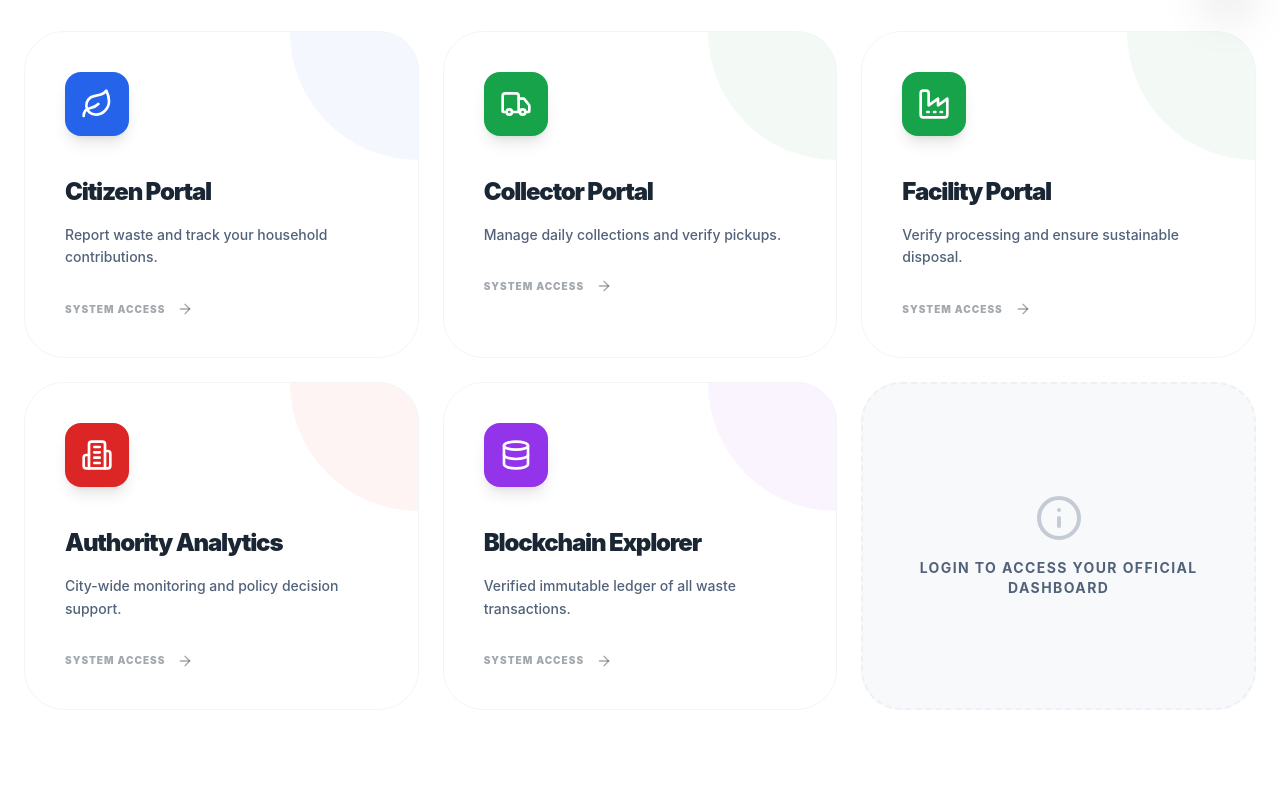
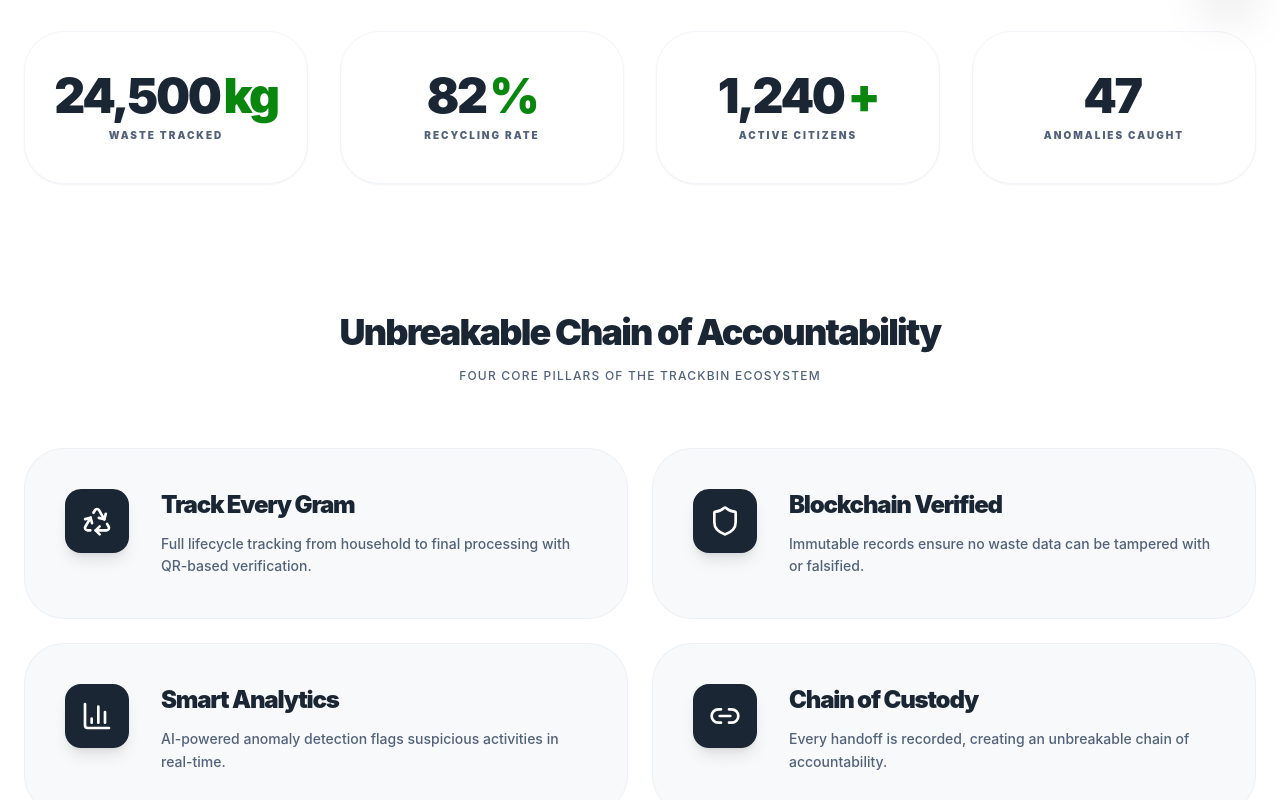
Before and after one commit to kc-conquers-code11/TeamZero_PS2, a React (Vite) app: page / in a window 1280 px wide. Shown: the part 780-1580 px from the top of the page. Built offline with nearby package versions, Linux system fonts and the light colour scheme; the HTML template or start-up script is replaced by a standard one.

Commit message:
Feat: Created Acessiblity Menu , Landing and other pages

```diff
--- a/src/pages/Landing.tsx
+++ b/src/pages/Landing.tsx
@@ -205,7 +205,54 @@
           </div>
         </div>
 
-        {/* Portal Grid */}
+        {/* Numeric Insights - Stats Section */}
+        <div className="grid grid-cols-2 lg:grid-cols-4 gap-8 mb-32">
+          {stats.map((stat, i) => (
+            <motion.div
+              key={stat.label}
+              initial={{ opacity: 0, y: 20 }}
+              whileInView={{ opacity: 1, y: 0 }}
+              viewport={{ once: true }}
+              transition={{ delay: i * 0.1 }}
+              className="bg-white border border-muted p-10 rounded-[2.5rem] shadow-sm hover:shadow-xl transition-all text-center group"
+            >
+              <div className="text-5xl font-black text-[#1a2634] tracking-tighter mb-2 flex items-center justify-center">
+                <AnimatedCounter value={stat.value} />
+                <span className="text-secondary ml-1">{stat.suffix}</span>
+              </div>
+              <div className="text-[10px] uppercase font-black tracking-[0.2em] text-muted-foreground group-hover:text-secondary transition-colors">
+                {stat.label}
+              </div>
+            </motion.div>
+          ))}
+        </div>
+
+        {/* Platform Features - The Four Pillars */}
+        <div className="mb-32">
+          <div className="text-center mb-16">
+            <h2 className="text-4xl font-black text-[#1a2634] tracking-tighter mb-4">Unbreakable Chain of Accountability</h2>
+            <p className="text-muted-foreground font-medium uppercase tracking-widest text-xs">Four core pillars of the TrackBin ecosystem</p>
+          </div>
+          <div className="grid grid-cols-1 md:grid-cols-2 gap-6">
+            {features.map((feature, i) => (
+              <div key={feature.title} className="flex items-start gap-8 p-10 bg-[#f8f9fa] border border-border/50 rounded-[2.5rem] hover:bg-white hover:shadow-2xl transition-all group">
+                <div className="w-16 h-16 rounded-2xl bg-[#1a2634] text-white flex items-center justify-center shrink-0 shadow-lg group-hover:scale-110 transition-transform">
+                  <feature.icon className="w-8 h-8" />
+                </div>
+                <div>
+                  <h3 className="text-2xl font-black text-[#1a2634] mb-3 tracking-tighter">{feature.title}</h3>
+                  <p className="text-muted-foreground text-sm font-medium leading-relaxed">{feature.desc}</p>
+                </div>
+              </div>
+            ))}
+          </div>
+        </div>
+
+        {/* System Access Portal Grid */}
+        <div className="text-center mb-16">
+          <h2 className="text-4xl font-black text-[#1a2634] tracking-tighter mb-4">Unified Handoff Protocol</h2>
+          <p className="text-muted-foreground font-medium uppercase tracking-widest text-xs">Access specific nodes in the waste lifecycle</p>
+        </div>
         <div className="grid grid-cols-1 md:grid-cols-2 lg:grid-cols-3 gap-6 mb-24">
           {roles.map((role) => (
             <PortalCard
```
